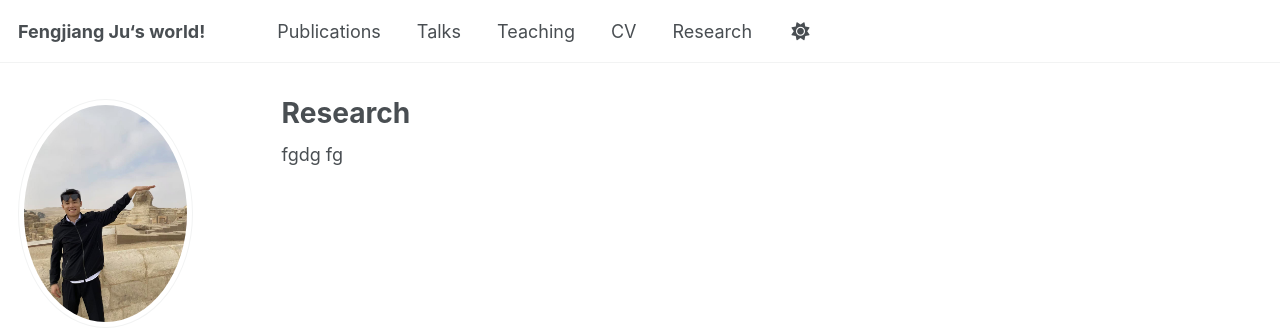
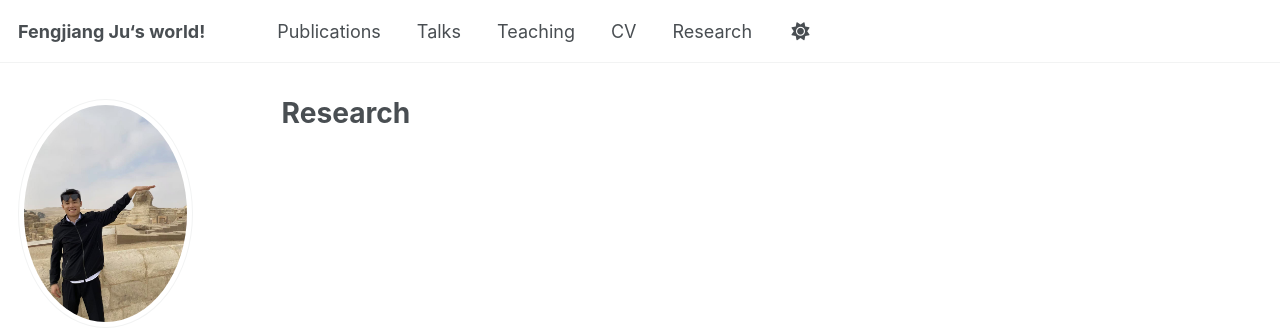
Before and after one commit to FengJiangJu/fengjiangju.github.io, a Jekyll site: the page built from _pages/research.md, in a window 1280 px wide. Shown: the top 336 px of the page. Built offline with Jekyll 4.4.1, drawn with Linux system fonts in a browser that asks for light colours; a script that is not in the unit is left out.

Commit message:
Update research.md

```diff
--- a/_pages/research.md
+++ b/_pages/research.md
@@ -3,8 +3,6 @@ permalink: /research/
 title: "Research"
 author_profile: true
 redirect_from:
-  - /md/
+  - /about/
   - /research.html
 ---
-
-fgdg fg
```
